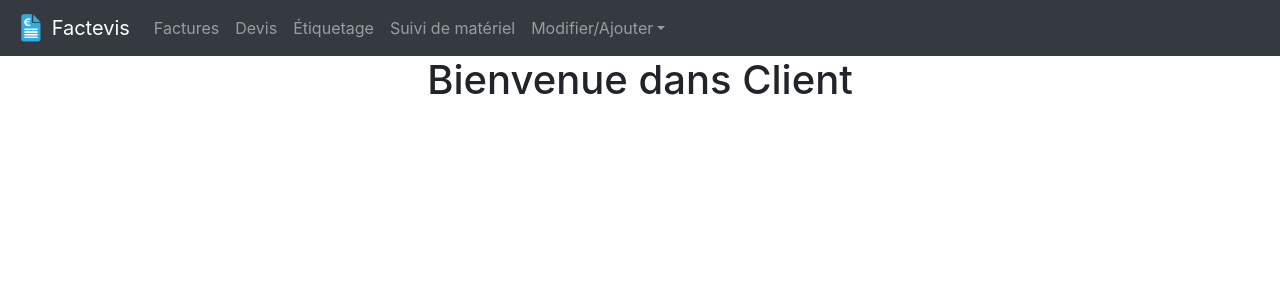
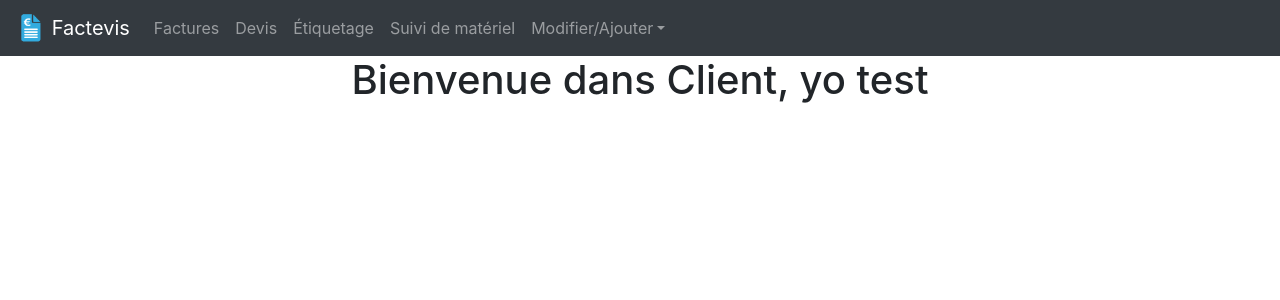
Before and after one commit to miguel-antoons/projet_webdev, a React (Create React App) app in the folder react_code/: page /client in a window 1280 px wide. Shown: the top 300 px of the page. Built offline with nearby package versions, Linux system fonts and the light colour scheme.

Commit message:
commit test coaching

```diff
--- a/react_code/src/components/Pages/Ajout_client/Ajout_client.js
+++ b/react_code/src/components/Pages/Ajout_client/Ajout_client.js
@@ -2,7 +2,7 @@ import React from 'react';
 
 function Client () {
     return (
-        <h1>Bienvenue dans Client</h1>
+        <h1>Bienvenue dans Client, yo test</h1>
     )
 }
 
```
Also changed, not shown: 1 other file (tests, documents, lock files or other folders).
